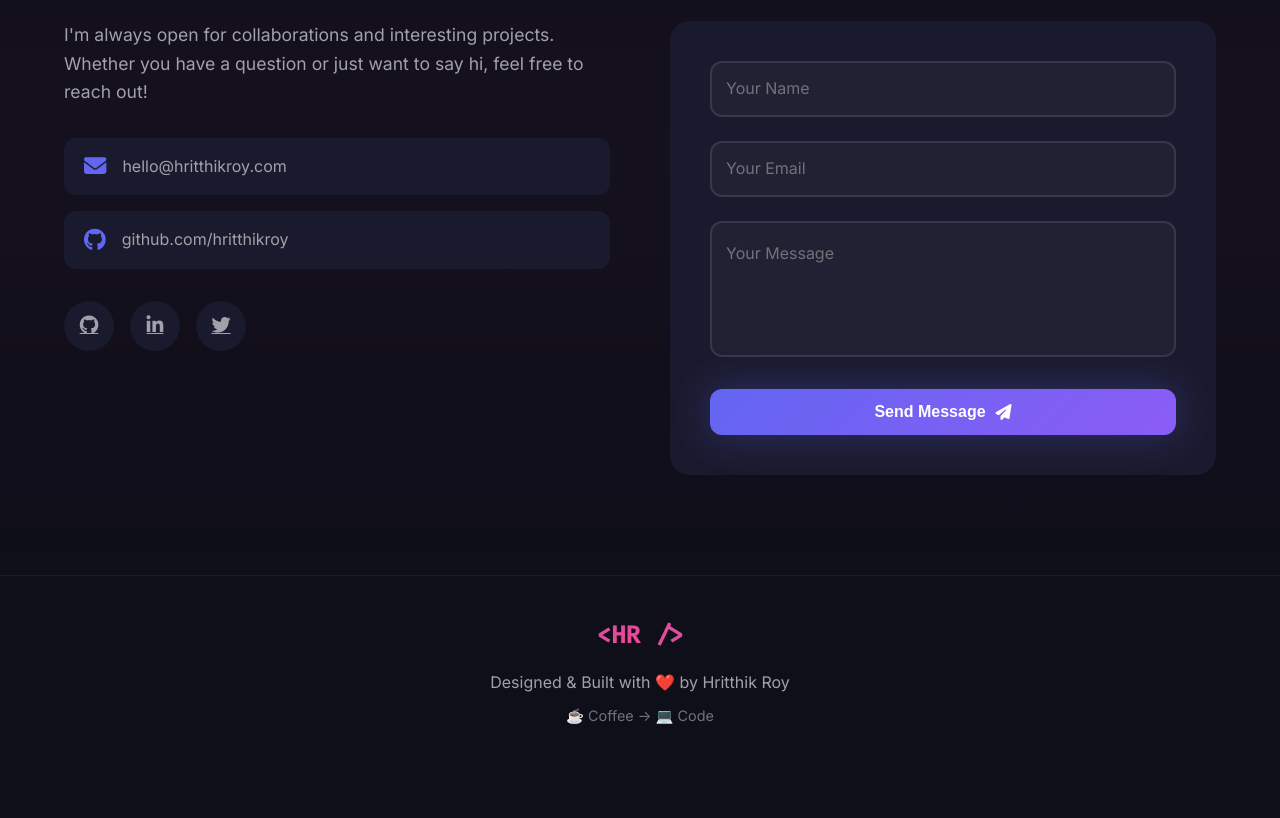
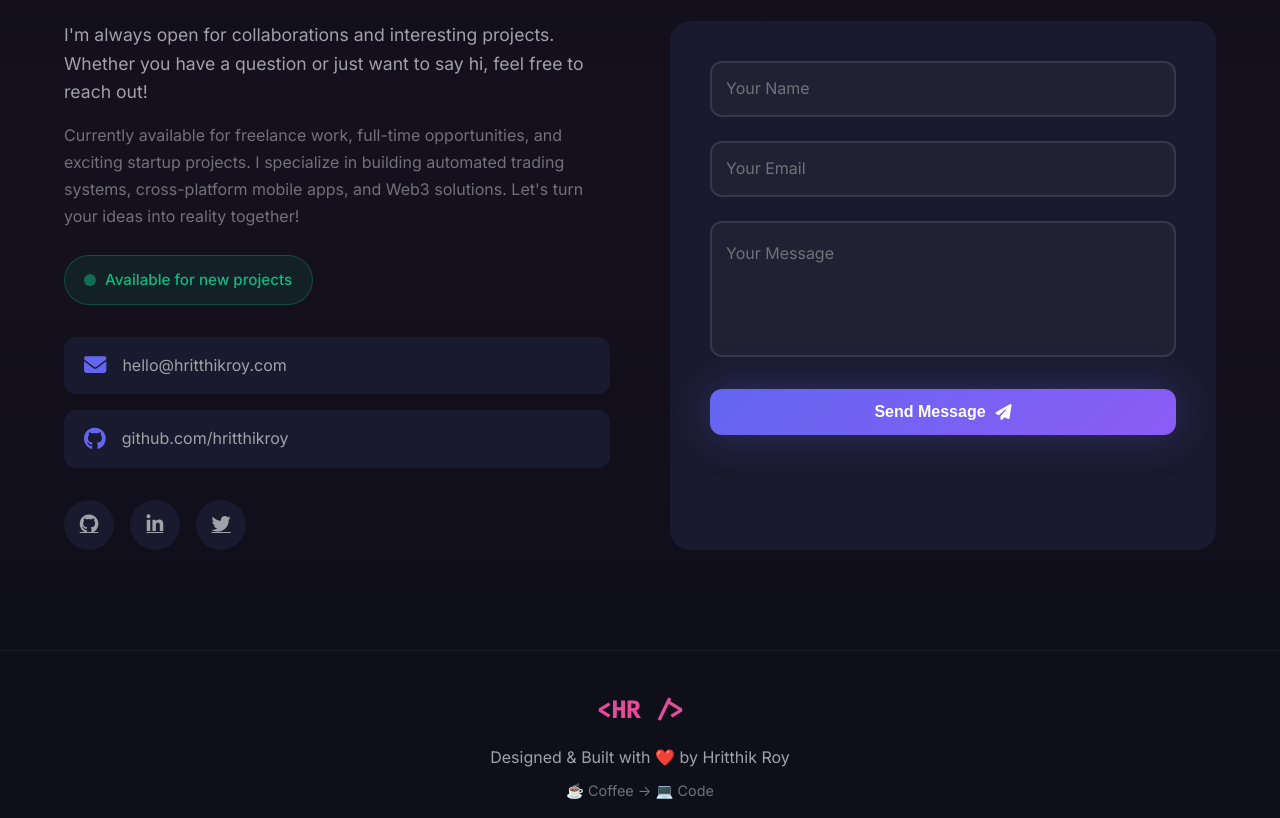
Before and after one commit to hritthikroy/My-Portfolio, a plain HTML site: page index.html in a window 1280 px wide. Shown: the part 5180-5998 px from the top of the page. Before the commit the page ends 5947 px from the top, so only its background shows below. Drawn offline with Linux system fonts and the light colour scheme.

Commit message:
Enhance contact section with more text and availability badge

```diff
--- a/index.html
+++ b/index.html
@@ -453,6 +453,15 @@
                         I'm always open for collaborations and interesting projects.
                         Whether you have a question or just want to say hi, feel free to reach out!
                     </p>
+                    <p class="contact-details">
+                        Currently available for freelance work, full-time opportunities, and exciting startup projects.
+                        I specialize in building automated trading systems, cross-platform mobile apps, and Web3 solutions.
+                        Let's turn your ideas into reality together!
+                    </p>
+                    <div class="contact-availability">
+                        <span class="availability-dot"></span>
+                        <span>Available for new projects</span>
+                    </div>
                     <div class="contact-methods">
                         <a href="mailto:hello@hritthikroy.com" class="contact-method">
                             <i class="fas fa-envelope"></i>
--- a/styles.css
+++ b/styles.css
@@ -906,7 +906,41 @@ section {
 .contact-intro {
     font-size: 1.1rem;
     color: var(--text-secondary);
+    margin-bottom: 16px;
+}
+
+.contact-details {
+    font-size: 1rem;
+    color: var(--text-muted);
+    margin-bottom: 24px;
+    line-height: 1.7;
+}
+
+.contact-availability {
+    display: inline-flex;
+    align-items: center;
+    gap: 10px;
+    padding: 12px 20px;
+    background: rgba(16, 185, 129, 0.1);
+    border: 1px solid rgba(16, 185, 129, 0.3);
+    border-radius: 30px;
     margin-bottom: 32px;
+    color: var(--success);
+    font-weight: 500;
+    font-size: 0.95rem;
+}
+
+.availability-dot {
+    width: 10px;
+    height: 10px;
+    background: var(--success);
+    border-radius: 50%;
+    animation: pulse 2s infinite;
+}
+
+@keyframes pulse {
+    0%, 100% { opacity: 1; transform: scale(1); }
+    50% { opacity: 0.5; transform: scale(1.2); }
 }
 
 .contact-methods {
```
Also changed, not shown: 1 other file.
